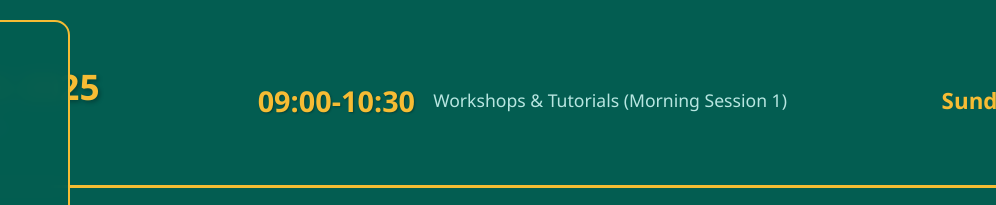
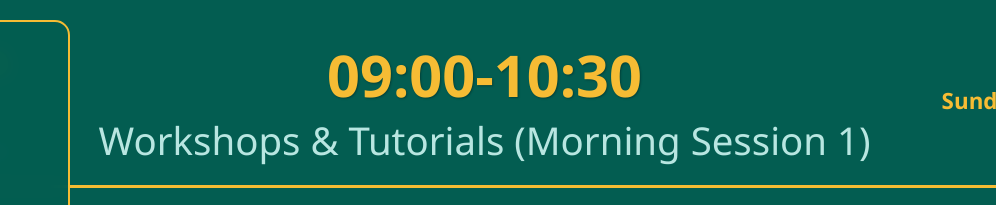
Before and after one commit to KianWang96/icdcs-2025-slides, a plain HTML site: page index.html in a window 1280 px wide. Shown: the top 205 px of the page, 284-1280 px from the left. Drawn offline with Linux system fonts and the light colour scheme.

Commit message:
Update index.html

```diff
--- a/index.html
+++ b/index.html
@@ -57,14 +57,14 @@
         }
 
         .header-center-content .current-time {
-            font-size: 1.8em;
+            font-size: 3.6em;
             font-weight: bold;
             color: #F6BC34;
             text-shadow: 1px 1px 2px rgba(0,0,0,0.3);
         }
 
         .header-center-content .session-type {
-            font-size: 1.1em;
+            font-size: 2.4em;
             color: #B8E6E1;
         }
 
```
